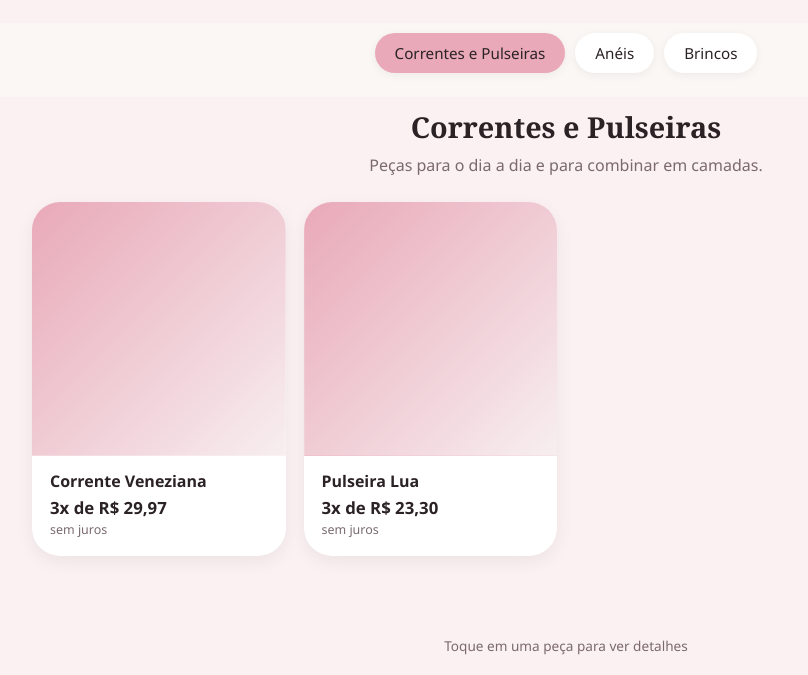
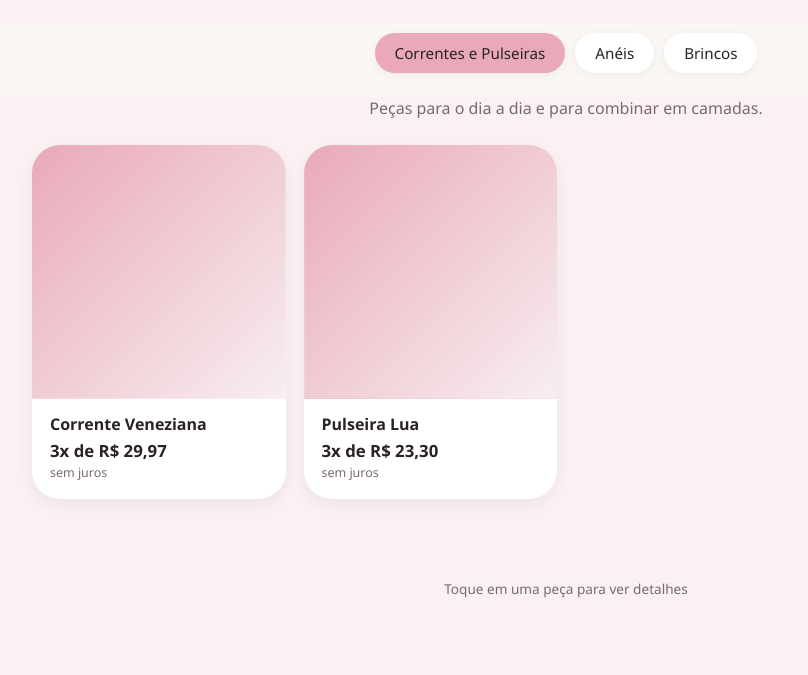
Before and after one commit to thanox005/CATALOGO, a plain HTML site: page index.html in a window 1280 px wide. Shown: the part 163-838 px from the top of the page, without its empty margins (74-882 px from the left). After the commit the page ends 800 px from the top, so only its background shows below. Drawn offline with Linux system fonts and the light colour scheme.

Commit message:
Remove titulo duplicado da colecao, mantem aba
Remove titulo duplicado da colecao, mantem aba

```diff
--- a/index.html
+++ b/index.html
@@ -21,8 +21,7 @@
 
   main { max-width: 1100px; margin: 0 auto; padding: 0 16px 60px; }
   .colecao { animation: entra .6s ease both; }
-  .colecao h2 { font-family: Georgia, serif; font-size: 1.8rem; margin: 10px 0 4px; text-align: center; }
-  .colecao .sub { color: var(--muted); margin: 8px 0 26px; text-align: center; }
+  .colecao .sub { color: var(--muted); margin: 0 0 26px; text-align: center; }
   .grade { display:grid; grid-template-columns: repeat(auto-fill, minmax(220px, 1fr)); gap:18px; }
 
   .card { background: var(--card); border-radius: 28px; overflow:hidden; box-shadow: 0 6px 18px rgba(0,0,0,.06); cursor:pointer; transition: transform .35s cubic-bezier(.2,.8,.2,1), box-shadow .35s ease; animation: sobe .5s ease both; -webkit-tap-highlight-color: transparent; }
@@ -172,7 +171,6 @@ function renderCatalogo() {
 
   $("conteudo").innerHTML = `
     <section class="colecao">
-      <h2>${esc(c.nome)}</h2>
       <p class="sub">${esc(c.descricao)}</p>
       <div class="grade">${pecas}</div>
     </section>`;
```
